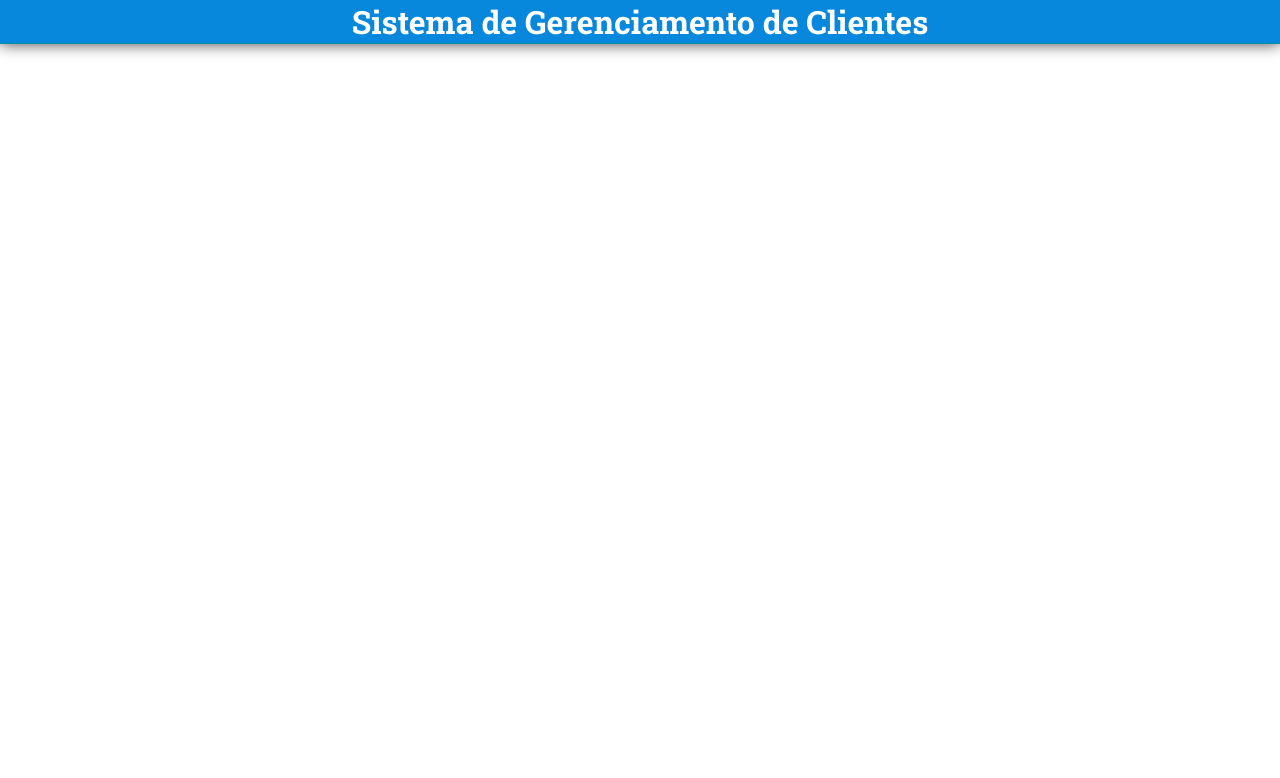
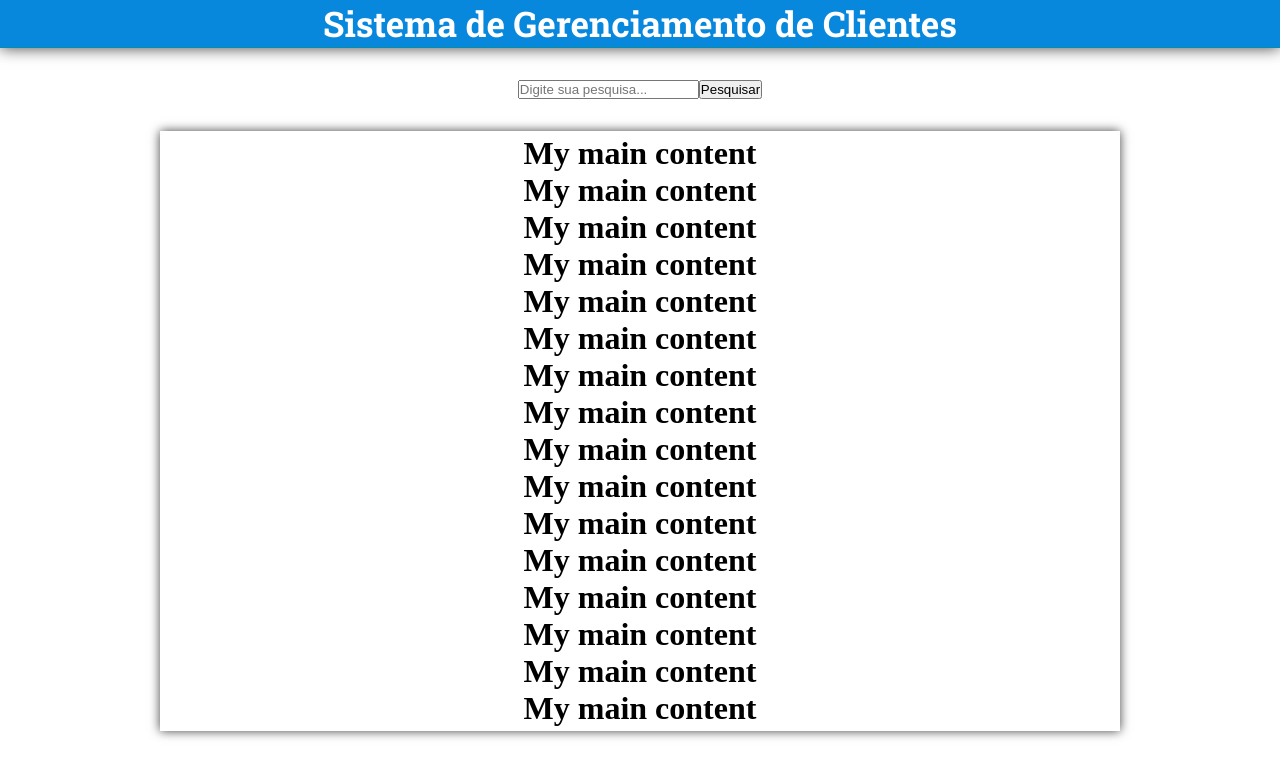
Before and after one commit to gustavodesousalima/CustomerManagementSystem-FrontEnd, a React (Vite) app: page / in a window 1280 px wide. Shown: the top 778 px of the page. Built offline with nearby package versions, Linux system fonts and the light colour scheme.

Commit message:
Implementação inicial de componentes

```diff
--- a/src/App.css
+++ b/src/App.css
@@ -1,5 +1,7 @@
-*{
-  margin: 0;
-  padding: 0;
-  box-sizing: border-box;
+#container_App{
+  display: flex;
+  flex-direction: column;
+  align-items: center;
+  justify-content: center;
+  gap: 2rem;
 }
--- a/src/App.jsx
+++ b/src/App.jsx
@@ -1,11 +1,15 @@
 import Header from './components/header/Header';
+import Main from './components/main/Main';
+import SearchCustomer from './components/searchCustomer/SearchCustomer';
 import './App.css';
 
 function App() {
   return (
-    <>
+    <div id='container_App'>
       <Header />
-    </>
+      <SearchCustomer />
+      <Main />
+    </div>
   );
 }
 
--- a/src/components/header/Header.jsx
+++ b/src/components/header/Header.jsx
@@ -2,8 +2,8 @@ import './header.css';
 
 function Header() {
     return (
-        <header>
-            <h1>Sistema de Gerenciamento de Clientes</h1>
+        <header id='container_Header'>
+            <h1 id='title_Header'>Sistema de Gerenciamento de Clientes</h1>
         </header>
     )
 }
--- a/src/components/header/header.css
+++ b/src/components/header/header.css
@@ -1,6 +1,6 @@
 @import url('https://fonts.googleapis.com/css2?family=Roboto+Slab:wght@100..900&display=swap');
 
-header {
+#container_Header {
     display: flex;
     align-items: center;
     justify-content: center;
@@ -11,7 +11,8 @@ header {
     border-bottom: 1px solid #048ea7;
 }
 
-h1 {
+#title_Header {
+    font-size: 2.2rem;
     color: white;
     font-family: 'Roboto Slab', sans-serif;
 }
--- a/src/components/main/Main.jsx
+++ b/src/components/main/Main.jsx
@@ -0,0 +1,26 @@
+import './main.css';
+
+function Main() {
+    return (
+        <main id='container_Main'>
+        <h1>My main content</h1>
+        <h1>My main content</h1>
+        <h1>My main content</h1>
+        <h1>My main content</h1>
+        <h1>My main content</h1>
+        <h1>My main content</h1>
+        <h1>My main content</h1>
+        <h1>My main content</h1>
+        <h1>My main content</h1>
+        <h1>My main content</h1>
+        <h1>My main content</h1>
+        <h1>My main content</h1>
+        <h1>My main content</h1>
+        <h1>My main content</h1>
+        <h1>My main content</h1>
+        <h1>My main content</h1>
+        </main>
+    );
+}
+
+export default Main;
--- a/src/components/main/main.css
+++ b/src/components/main/main.css
@@ -0,0 +1,11 @@
+#container_Main {
+    display: flex;
+    flex-direction: column;
+    justify-content: center;
+    align-items: center;
+    width: 75%;
+    height: 75vh;
+    background-color: #fff;
+    box-shadow: 0px 0px 10px 0px #000000bf;
+    overflow: auto;
+}
--- /dev/null
+++ b/src/components/searchCustomer/SearchCustomer.jsx
@@ -0,0 +1,15 @@
+import './searchCustomer.css'
+
+function SearchBar() {
+    return (
+        <div>
+            <input
+                type="text"
+                placeholder="Digite sua pesquisa..."
+            />
+            <button>Pesquisar</button>
+        </div>
+    )
+}
+
+export default SearchBar;
```
Also changed, not shown: src/components/searchCustomer/searchCustomer.css (added).
